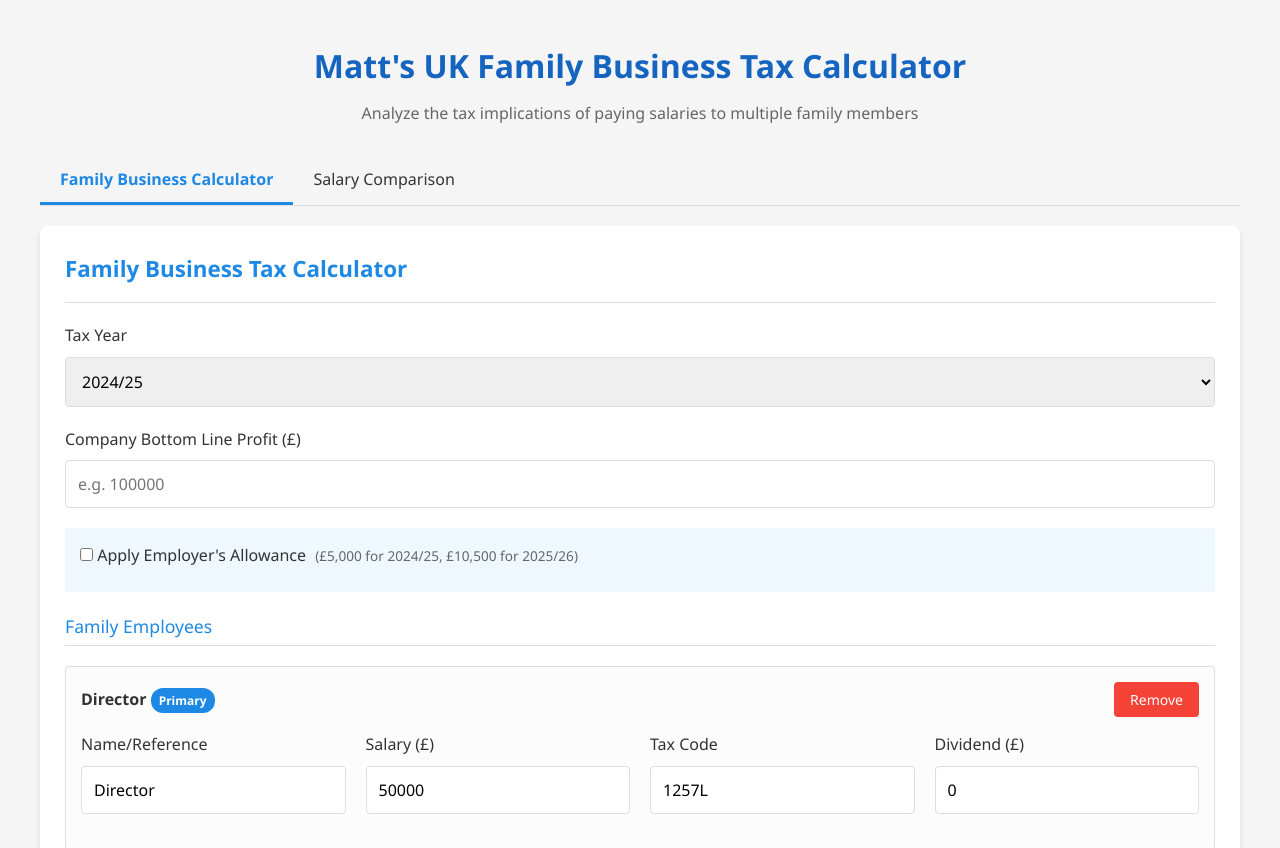
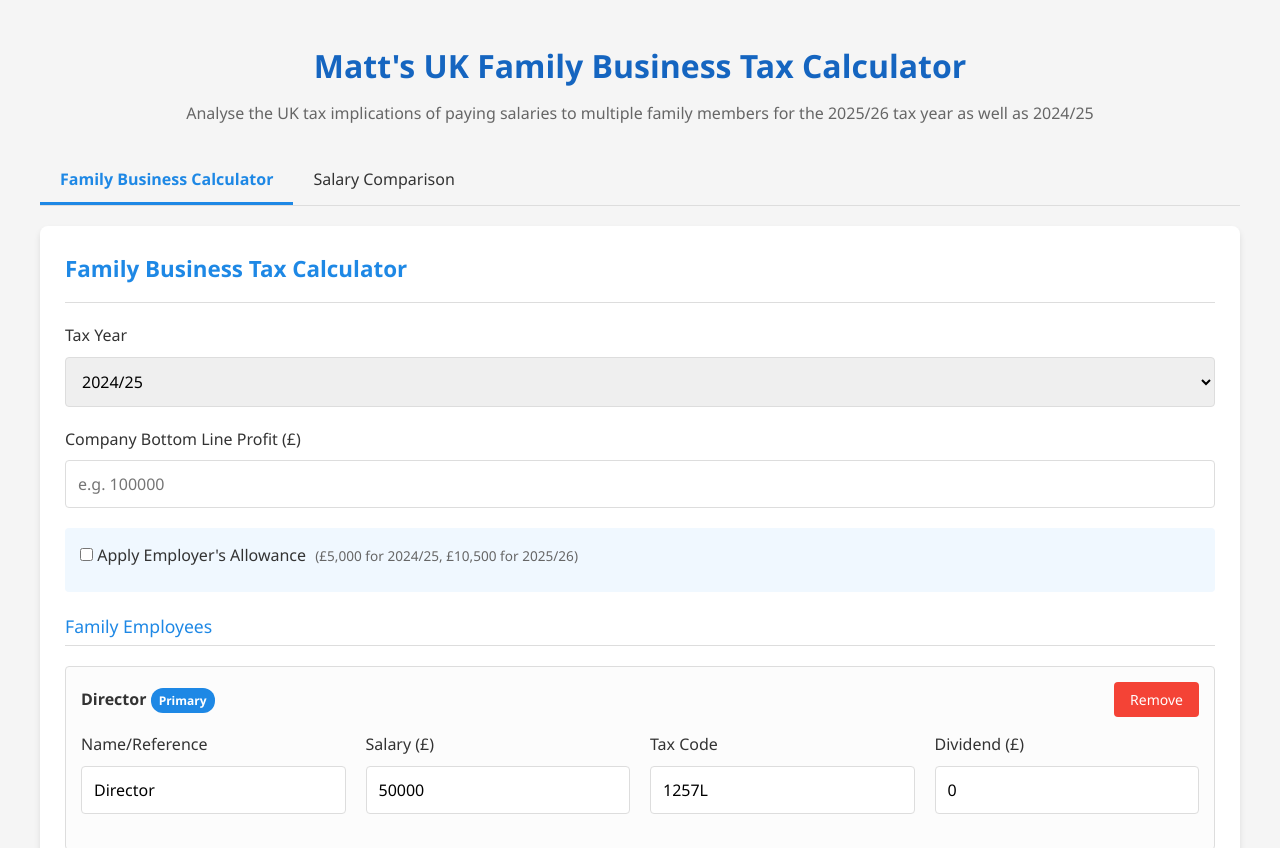
Before and after one commit to zenbandit1/Salary-Tax-optimiser, a plain HTML site: page Salary_Calc_v1_multi_staff_Ni_ers.html in a window 1280 px wide. Shown: the top 848 px of the page. Drawn offline with nearby package versions, Linux system fonts and the light colour scheme.

Commit message:
Update Salary_Calc_v1_multi_staff_Ni_ers.html
Spelling corrections and tax year details

```diff
--- a/Salary_Calc_v1_multi_staff_Ni_ers.html
+++ b/Salary_Calc_v1_multi_staff_Ni_ers.html
@@ -3,7 +3,7 @@
 <head>
   <meta charset="UTF-8">
   <meta name="viewport" content="width=device-width, initial-scale=1.0">
-  <title>MattsUK Family Business Tax Calculator</title>
+  <title>Matts UK Family Business Tax Calculator</title>
   <script src="https://cdnjs.cloudflare.com/ajax/libs/Chart.js/3.9.1/chart.min.js"></script>
   <style>
     /* Reset */
@@ -345,7 +345,7 @@
   <div class="container">
     <header>
       <h1>Matt's UK Family Business Tax Calculator</h1>
-      <p class="description">Analyze the tax implications of paying salaries to multiple family members</p>
+      <p class="description">Analyse the UK tax implications of paying salaries to multiple family members for the 2025/26 tax year as well as 2024/25</p>
     </header>
 
     <div class="tabs">
```
